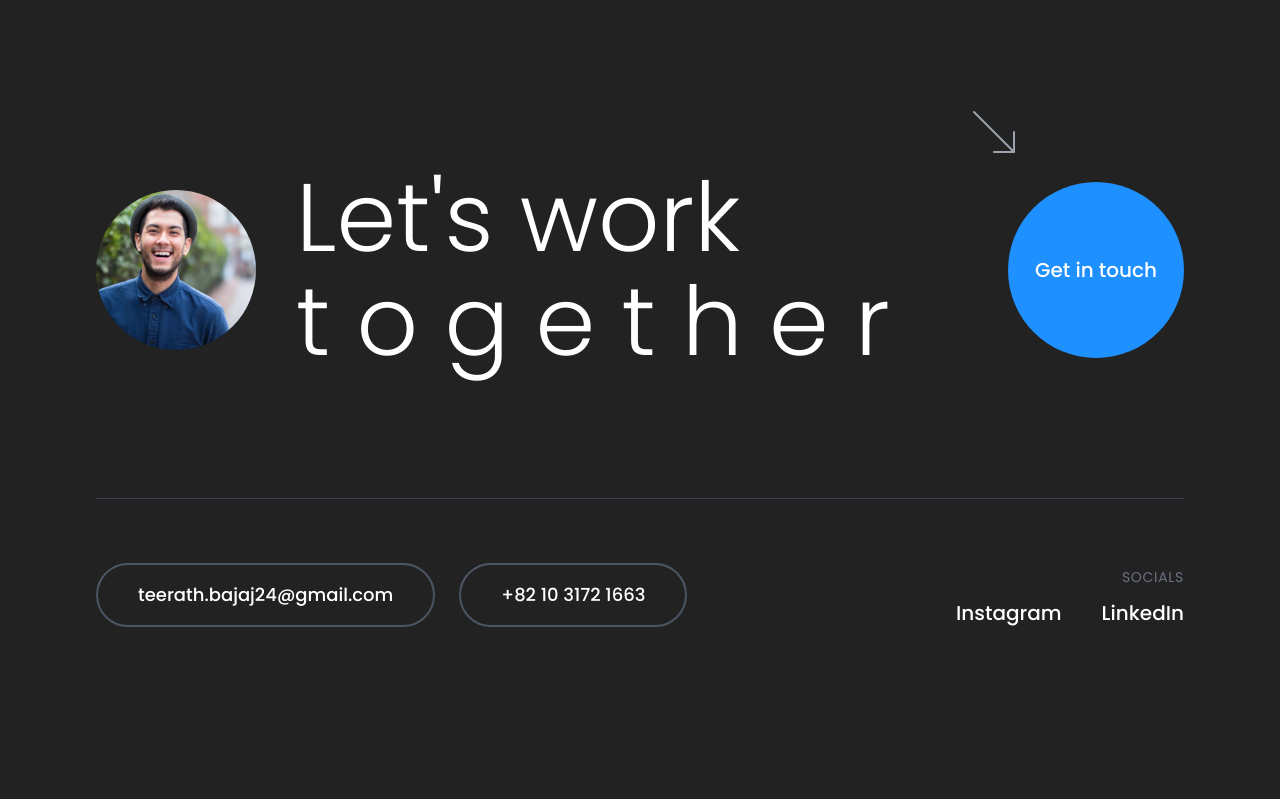
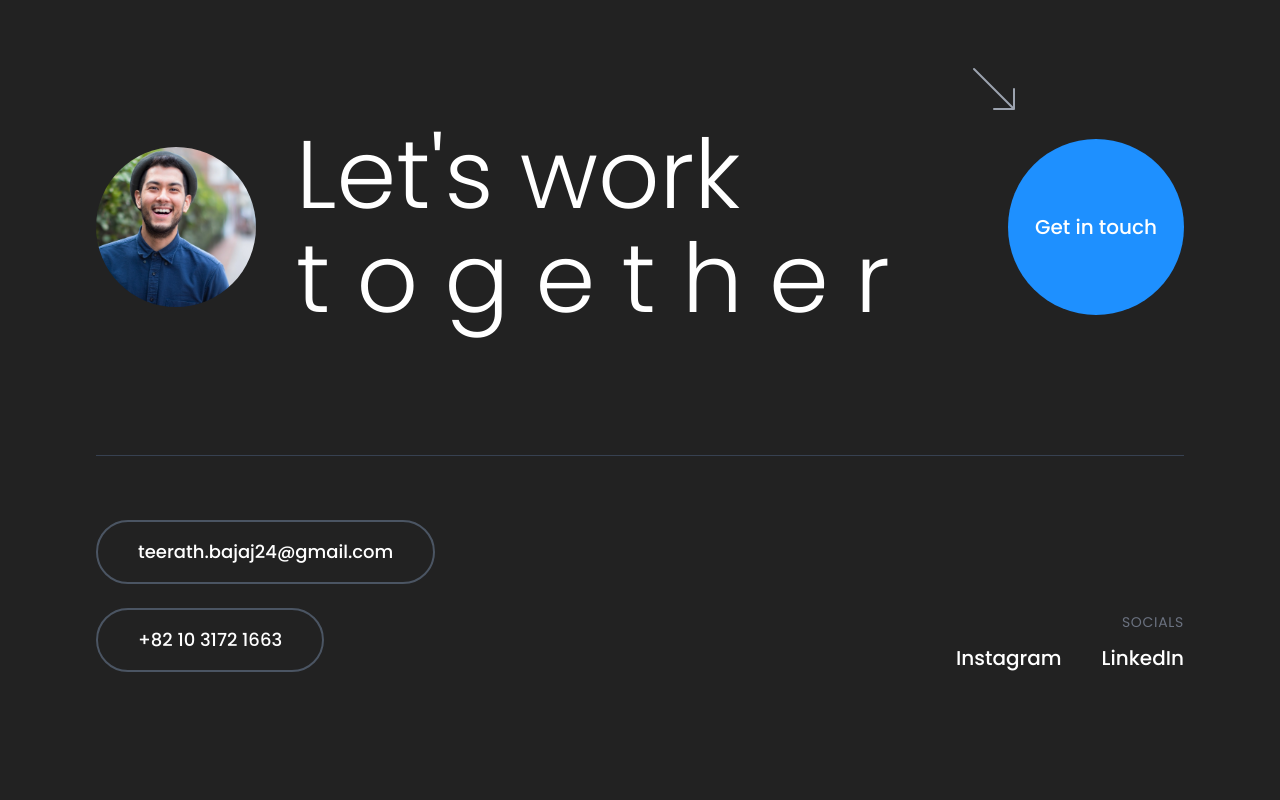
Before and after one commit to teerath24/teerath24.github.io, a React (Vite) app: page /#/ in a window 1280 px wide. Shown: the part 2996-3796 px from the top of the page. Built offline with nearby package versions, Linux system fonts and the light colour scheme.

Commit message:
Fixed mobile centering in Footer

```diff
--- a/src/components/Footer.jsx
+++ b/src/components/Footer.jsx
@@ -132,13 +132,13 @@ const Footer = () => {
             {/* Get in touch button - smaller size */}
             <a
               ref={ref}
-              href="/contact" // Changed from #contact to /contact
+              href="/contact"
               onClick={(e) => {
                 e.preventDefault();
                 if (window.navigateWithSplash) {
-                  window.navigateWithSplash("/contact", "Contact"); // Changed path
+                  window.navigateWithSplash("/contact", "Contact");
                 } else {
-                  window.location.href = "/contact"; // Changed fallback
+                  window.location.href = "/contact";
                 }
               }}
               onMouseMove={handleMouseMove}
@@ -170,11 +170,9 @@ const Footer = () => {
         <div className="w-full h-px bg-gray-700 mb-12 lg:mb-16"></div>
 
         {/* Bottom - Contact and Socials */}
-        {/* Changed items-start to items-center for mobile centering */}
         <div className="flex flex-col lg:flex-row justify-between items-center lg:items-end gap-8 lg:gap-12">
-          {/* Contact Info */}
-          {/* Added justify-center for mobile centering */}
-          <div className="flex flex-col sm:flex-row gap-4 md:gap-6 justify-center">
+          {/* Contact Info - Centered on mobile, left on desktop */}
+          <div className="flex flex-col items-center lg:items-start gap-4 md:gap-6 w-full lg:w-auto">
             <a
               ref={emailRef}
               href="mailto:teerath.bajaj24@gmail.com"
@@ -229,9 +227,8 @@ const Footer = () => {
             </a>
           </div>
 
-          {/* Social Links - Bottom Right with SOCIALS label */}
-          {/* Changed items-start to items-center for mobile centering */}
-          <div className="flex flex-col items-center lg:items-end gap-3 lg:ml-auto">
+          {/* Social Links - Centered on mobile, right on desktop */}
+          <div className="flex flex-col items-center lg:items-end gap-3 w-full lg:w-auto lg:ml-auto">
             <p className="text-gray-500 text-sm tracking-wider">SOCIALS</p>
             <div className="flex gap-6 md:gap-10 text-base md:text-xl">
               <a
```
